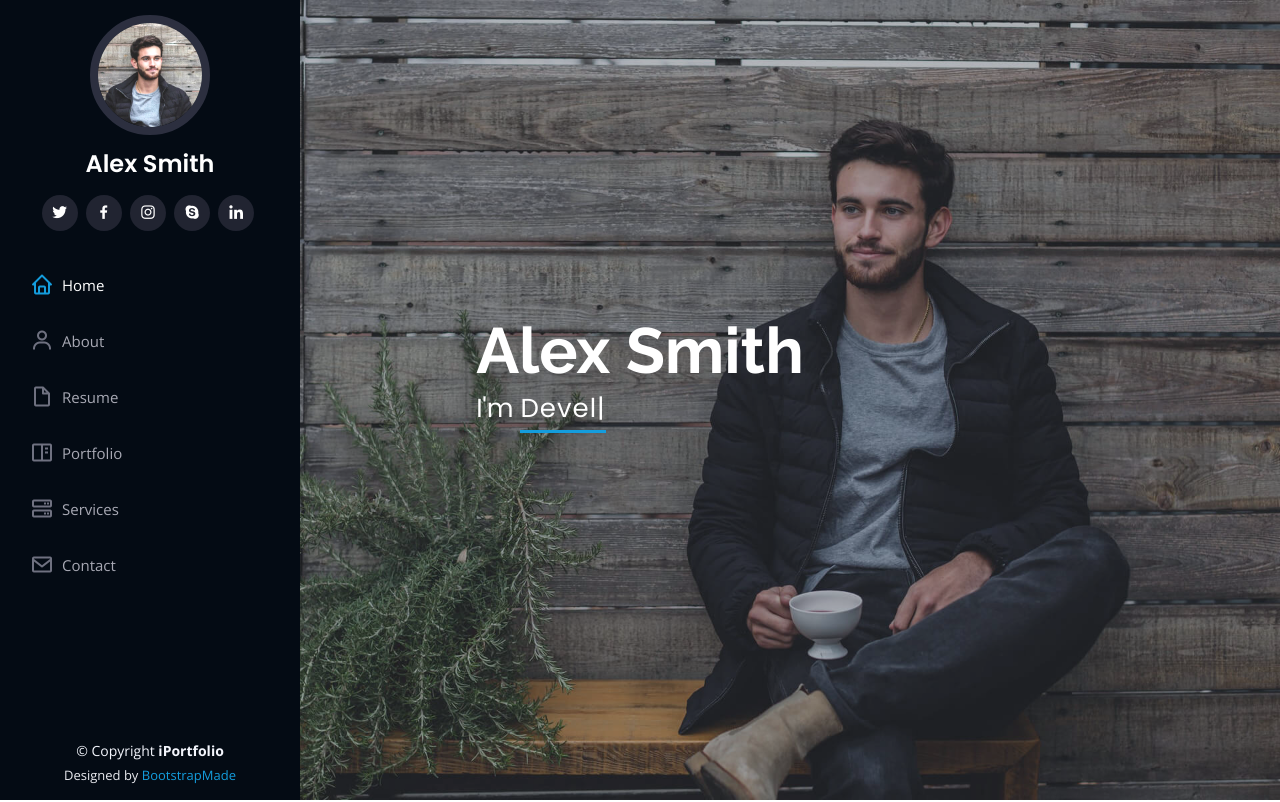
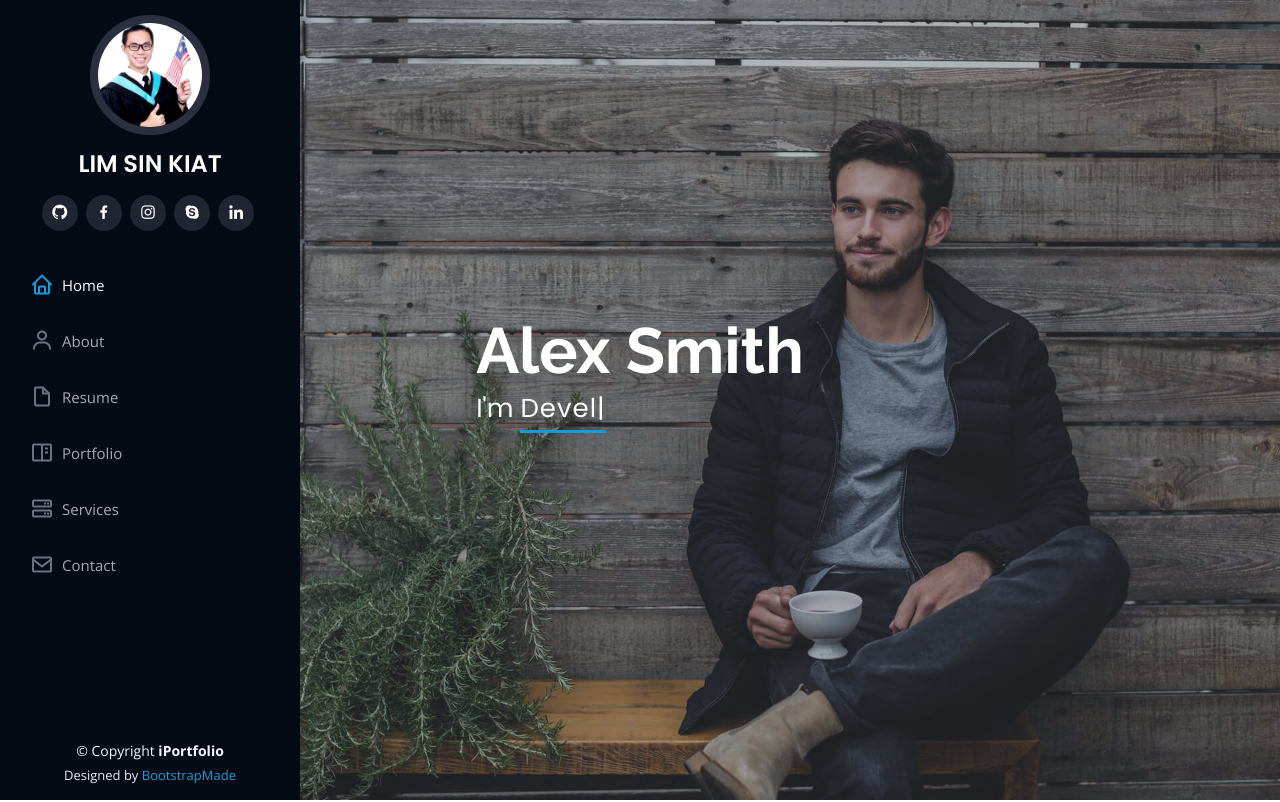
Before and after one commit to Louis5228/louis5228.github.io, a plain HTML site: page index.html in a window 1280 px wide. Shown: the top 802 px of the page. Drawn offline with nearby package versions, Linux system fonts and the light colour scheme.

Commit message:
template

```diff
--- a/index.html
+++ b/index.html
@@ -45,10 +45,10 @@
     <div class="d-flex flex-column">
 
       <div class="profile">
-        <img src="assets/img/profile-img.jpg" alt="" class="img-fluid rounded-circle">
-        <h1 class="text-light"><a href="index.html">Alex Smith</a></h1>
+        <img src="assets/img/DK.jpg" alt="" class="img-fluid rounded-circle">
+        <h1 class="text-light"><a href="index.html">LIM SIN KIAT</a></h1>
         <div class="social-links mt-3 text-center">
-          <a href="#" class="twitter"><i class="bx bxl-twitter"></i></a>
+          <a href="#" class="github"><i class="bx bxl-github"></i></a>
           <a href="#" class="facebook"><i class="bx bxl-facebook"></i></a>
           <a href="#" class="instagram"><i class="bx bxl-instagram"></i></a>
           <a href="#" class="google-plus"><i class="bx bxl-skype"></i></a>
```
